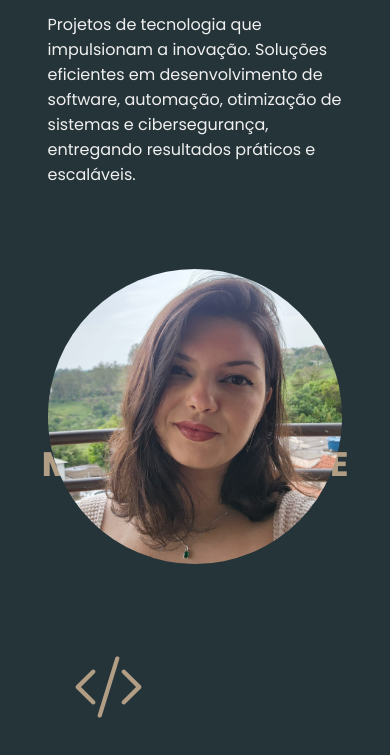
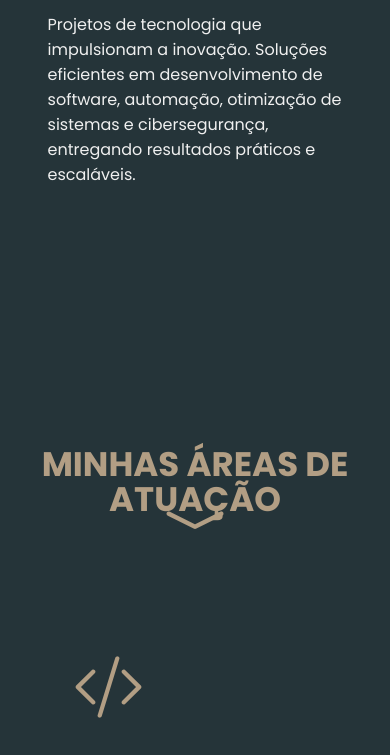
Before and after one commit to emilianac/portfolio, a website: page index.html in a window 390 px wide. Shown: the part 333-1088 px from the top of the page. Drawn offline with nearby package versions, Linux system fonts and the light colour scheme; a web font is replaced by a local one.

Commit message:
layout 3 tirando imagem do topo

```diff
--- a/css/style.css
+++ b/css/style.css
@@ -375,9 +375,7 @@ footer .line-footer img{
         margin-bottom: 30px;
     }
     .topo-do-site .img-topo-site img{
-        width: 100%;
-        height: auto;
-        align-items: center;
+        display: none;
     }
 
     .scroll{
```
